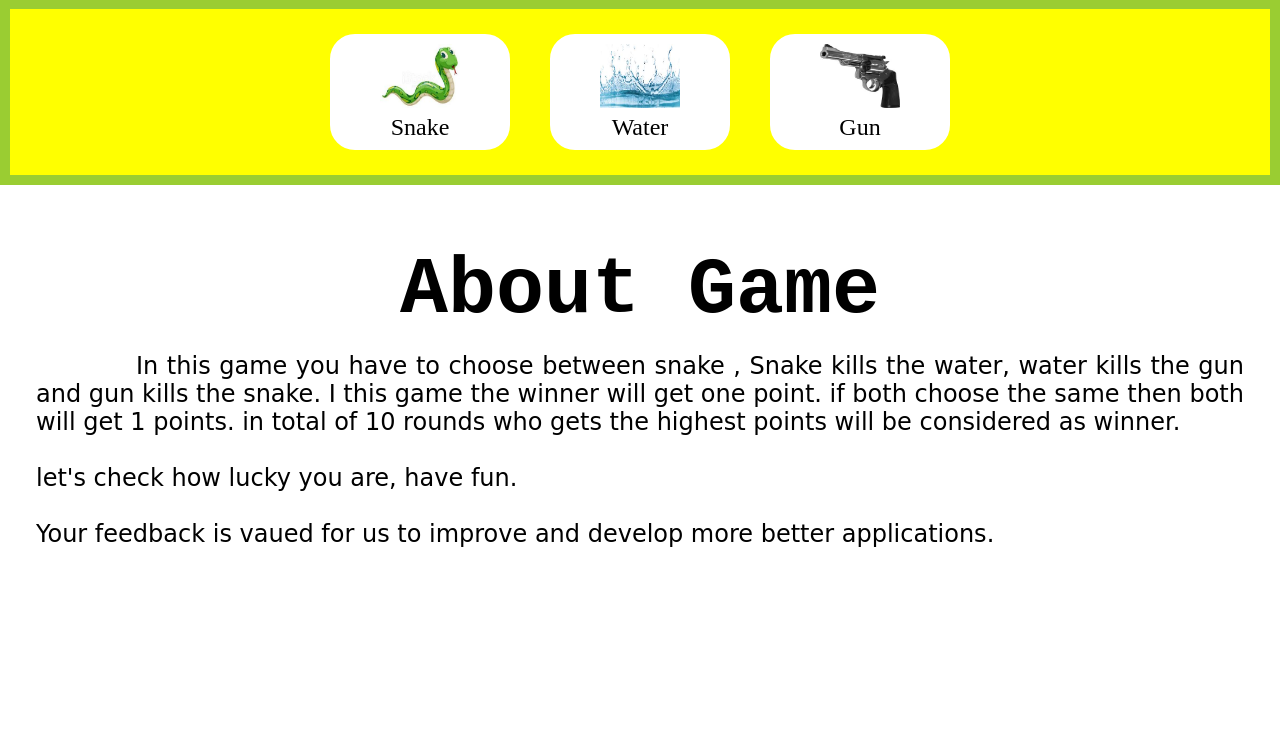
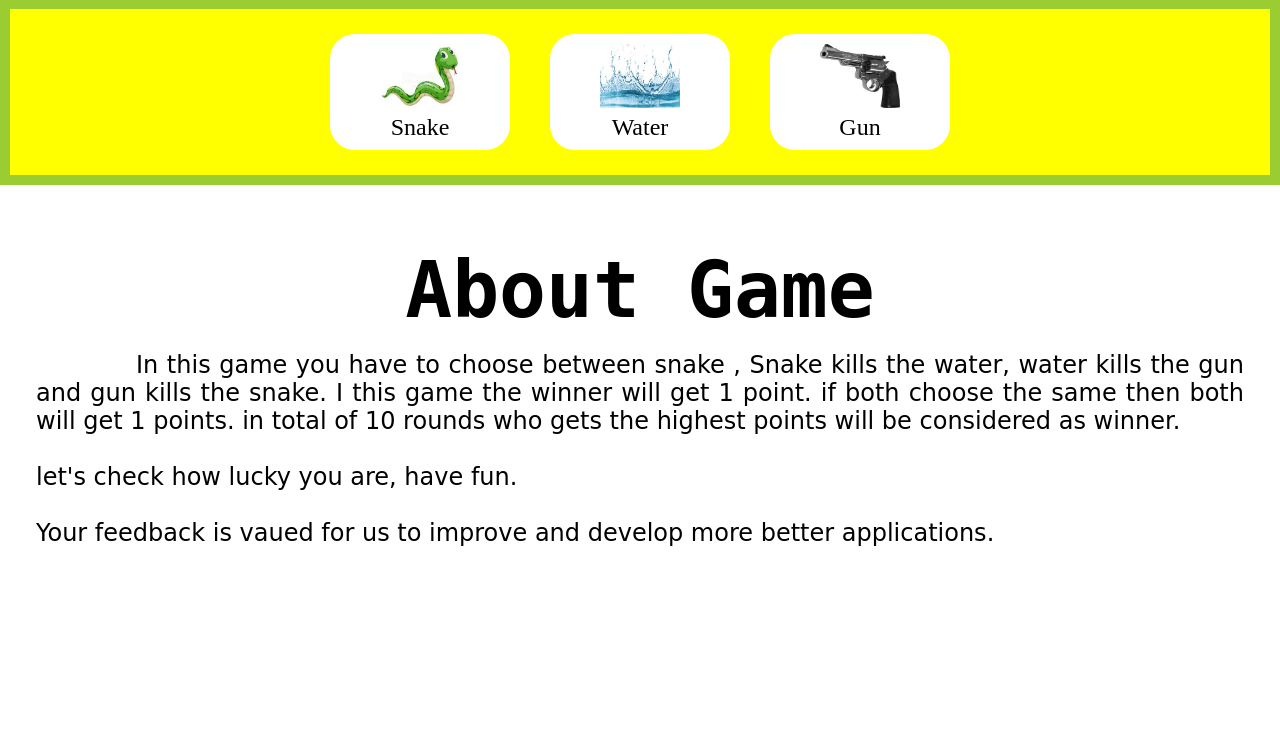
Before and after one commit to vignesh-cloud-prog/SnakeWaterGun-Game, a PHP site: page /snake.html in a window 1280 px wide. Shown: the part 704-1450 px from the top of the page. Run offline with PHP 8.4, Linux system fonts and the light colour scheme.

Commit message:
documentations and developer info

```diff
--- a/snake.css
+++ b/snake.css
@@ -214,9 +214,9 @@ img {
 }
 
 #info h1 {
-    font-size: 5em;
+    font-size: 6em;
     margin: 1vh;
-    font-family: 'Courier New', Courier, monospace;
+    font-family: monospace;
 }
 
 #info p {
--- a/snake.html
+++ b/snake.html
@@ -72,8 +72,8 @@
 
     <div id="info" class="flex">
         <h1>About Game</h1>
-        <P>In this game you have to choose between snake , Snake kills the water, water kills the gun and gun kills the snake. I this game the winner will get one point. if both choose the same then both will get 1 points. in total of 10 rounds who gets
-            the highest points will be considered as winner.</br> <br> let's check how lucky you are, have fun. <br><br> Your feedback is vaued for us to improve and develop more better applications.</P>
+        <P>In this game you have to choose between snake , Snake kills the water, water kills the gun and gun kills the snake. I this game the winner will get 1 point. if both choose the same then both will get 1 points. in total of 10 rounds who gets the
+            highest points will be considered as winner.</br> <br> let's check how lucky you are, have fun. <br><br> Your feedback is vaued for us to improve and develop more better applications.</P>
     </div>
     <div id="devinfo" class="flex">
         <p>DEVELOPED BY <a href="#">  Vignesh</a></p>
```
